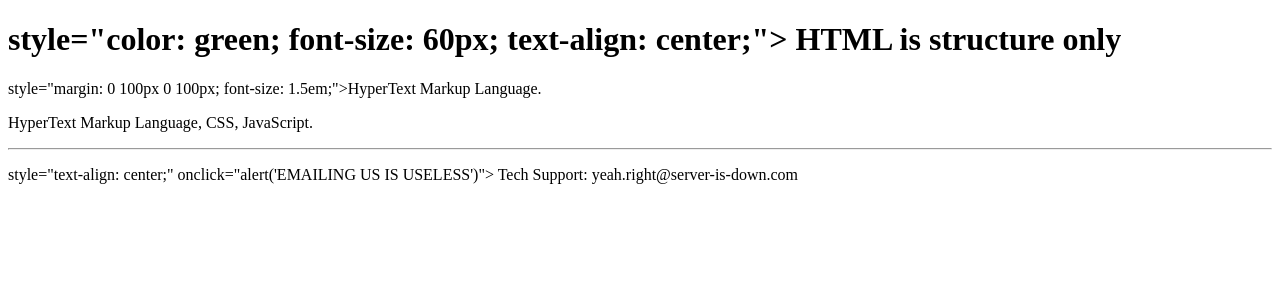
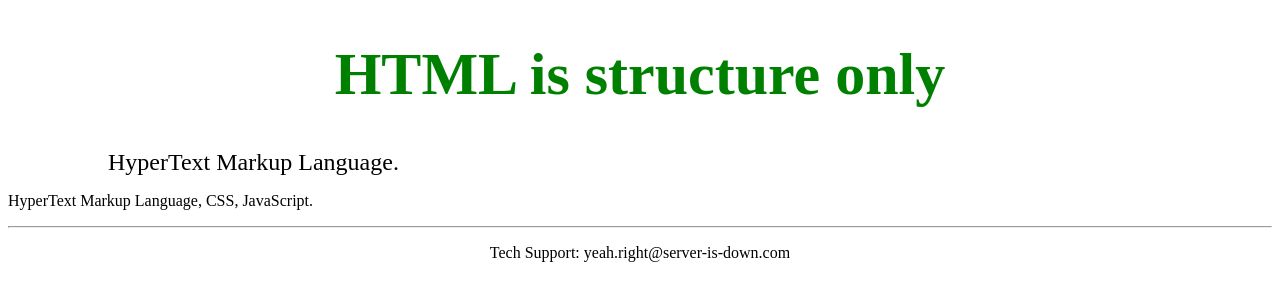
Before and after one commit to phorkjarth/coursera-example, a plain HTML site: page site/structure-only-after.html in a window 1280 px wide. Drawn offline with Linux system fonts and the light colour scheme.

Commit message:
edit after html file

```diff
--- a/site/structure-only-after.html
+++ b/site/structure-only-after.html
@@ -1,18 +1,16 @@
 <!DOCTYPE html>
 <html>
 <head>
-	<meta charset="utf-8">
-	<meta name="viewport" content="width=device-width, initial-scale=1">
 	<title>HTML is Structure Only (After)</title>
 </head>
 <body>
- <h1> style="color: green; font-size: 60px; text-align: center;">
+ <h1 style="color: green; font-size: 60px; text-align: center;">
  HTML is structure only</h1>
- <p> style="margin: 0 100px 0 100px; font-size: 1.5em;">HyperText Markup Language.</p>
+ <p style="margin: 0 100px 0 100px; font-size: 1.5em;">HyperText Markup Language.</p>
  <p>HyperText Markup Language, CSS, JavaScript.</p>
  <footer>
  	<hr>
- 	<p> style="text-align: center;"
+ 	<p style="text-align: center;"
  	    onclick="alert('EMAILING US IS USELESS')">
  	    Tech Support: yeah.right@server-is-down.com
  	</p>
```
